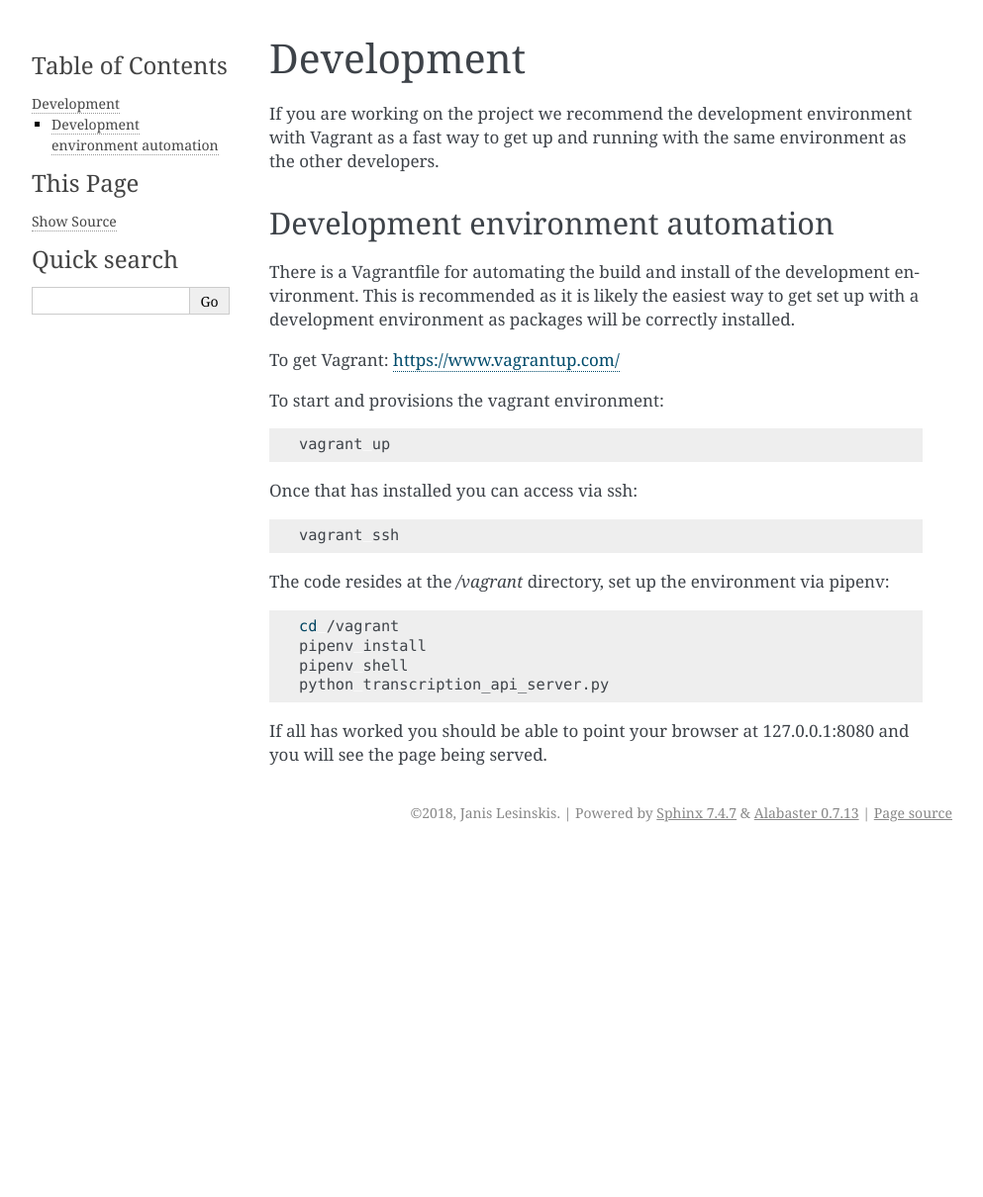
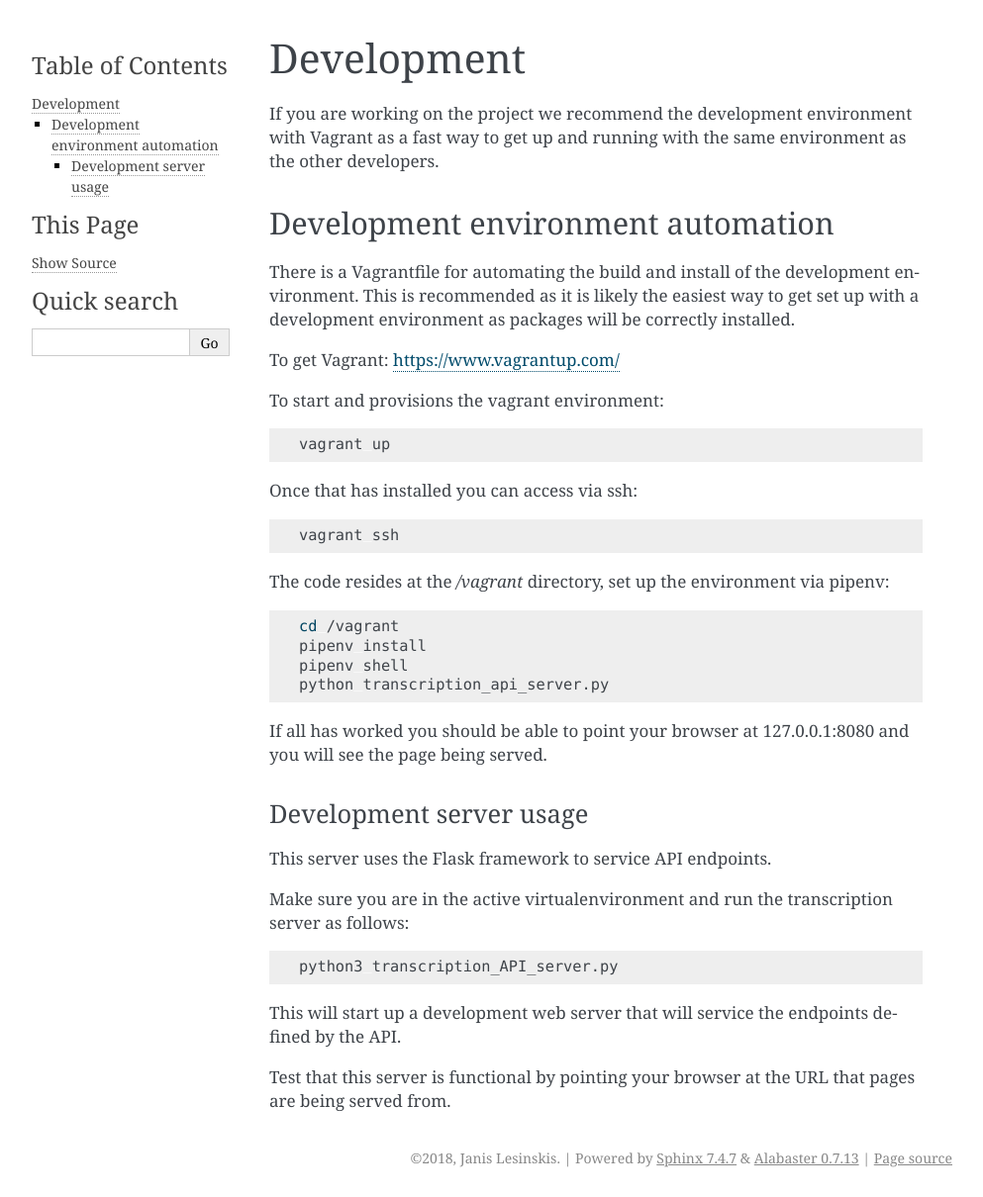
Before and after one commit to persephone-tools/persephone-web-API, a Sphinx documentation site: the page built from docs/development.rst, in a window 1280 px wide. Shown: the whole page at 99% size, without its empty margins (148-1141 px from the left). Built offline with Sphinx 7.4.7, drawn with Linux system fonts in a browser that asks for light colours; before the commit the page ends 900 px from its top, so only the background shows below that.

Commit message:
Move develoment server documentation to development section

```diff
--- a/docs/development.rst
+++ b/docs/development.rst
@@ -33,3 +33,19 @@ The code resides at the `/vagrant` directory, set up the environment via pipenv:
     python transcription_api_server.py
 
 If all has worked you should be able to point your browser at 127.0.0.1:8080 and you will see the page being served.
+
+
+Development server usage
+-------------------------
+
+This server uses the Flask framework to service API endpoints.
+
+Make sure you are in the active virtualenvironment and run the transcription server as follows:
+
+.. code:: sh
+
+	python3 transcription_API_server.py
+
+This will start up a development web server that will service the endpoints defined by the API.
+
+Test that this server is functional by pointing your browser at the URL that pages are being served from.
```
Also changed, not shown: docs/installation.rst (+0 -15 lines).
